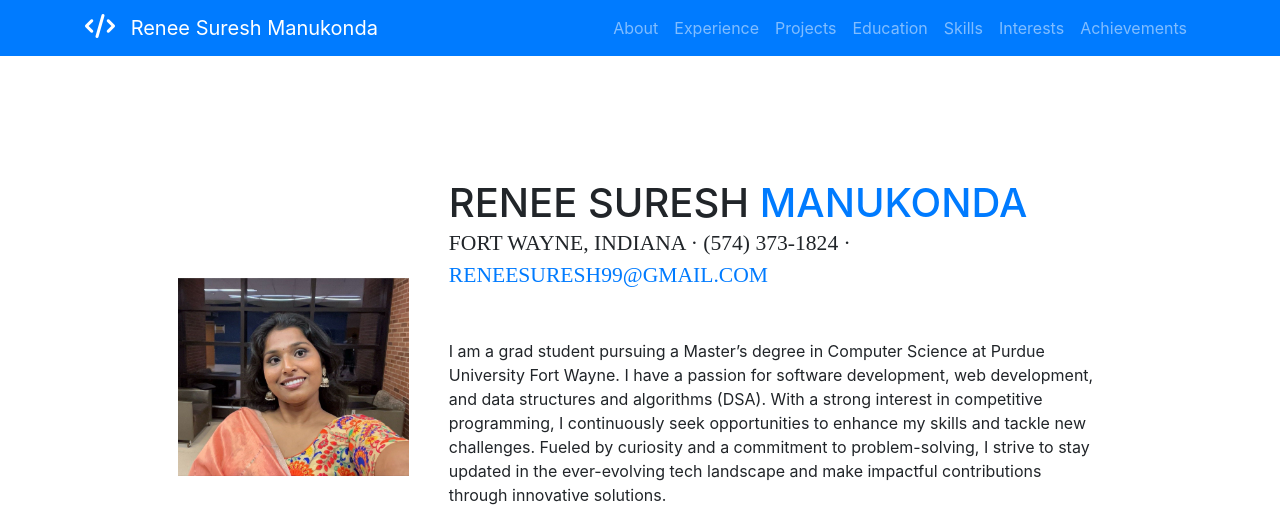
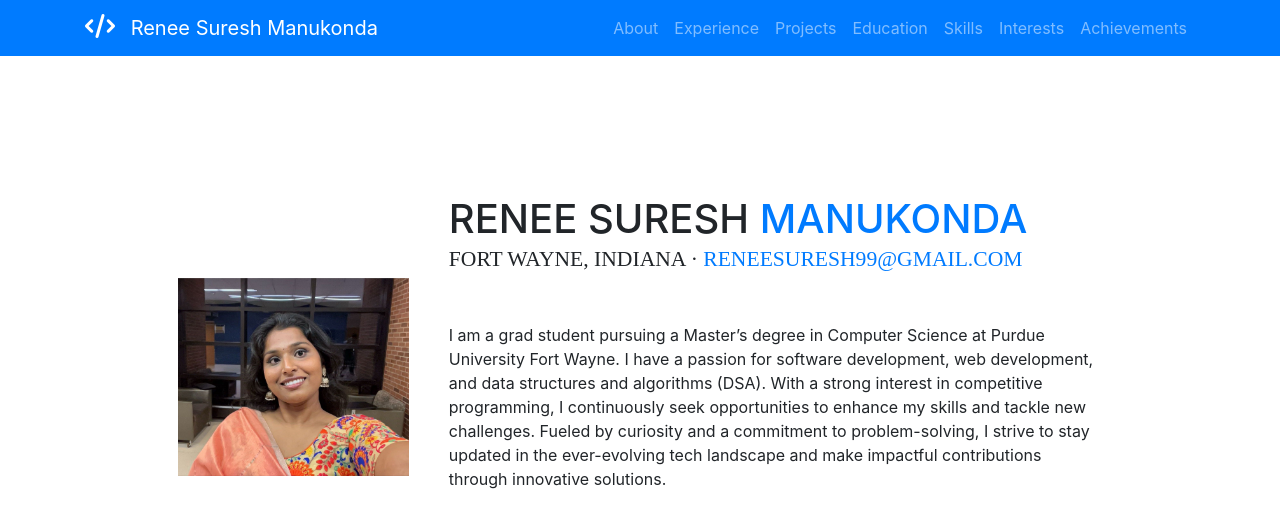
Before and after one commit to manur02/manur02.github.io, a website with bundled scripts: page index.html in a window 1280 px wide. Shown: the top 507 px of the page. Built offline with nearby package versions, Linux system fonts and the light colour scheme; a web font is replaced by a local one.

Commit message:
Update index.html

```diff
--- a/index.html
+++ b/index.html
@@ -66,7 +66,7 @@
           <h1 class="mb-0">Renee Suresh
               <span class="text-primary">Manukonda</span>
           </h1>
-          <div class="subheading mb-5">Fort Wayne, Indiana · (574) 373-1824 ·
+          <div class="subheading mb-5">Fort Wayne, Indiana ·
               <a href="mailto:reneesuresh99@gmail.com">reneesuresh99@gmail.com</a>
           </div>
           <p class="mb-5">I am a grad student pursuing a Master’s degree in Computer Science at Purdue University Fort Wayne. I have a passion for software development, web development, and data structures and algorithms (DSA). With a strong interest in competitive programming, I continuously seek opportunities to enhance my skills and tackle new challenges. Fueled by curiosity and a commitment to problem-solving, I strive to stay updated in the ever-evolving tech landscape and make impactful contributions through innovative solutions.
```
